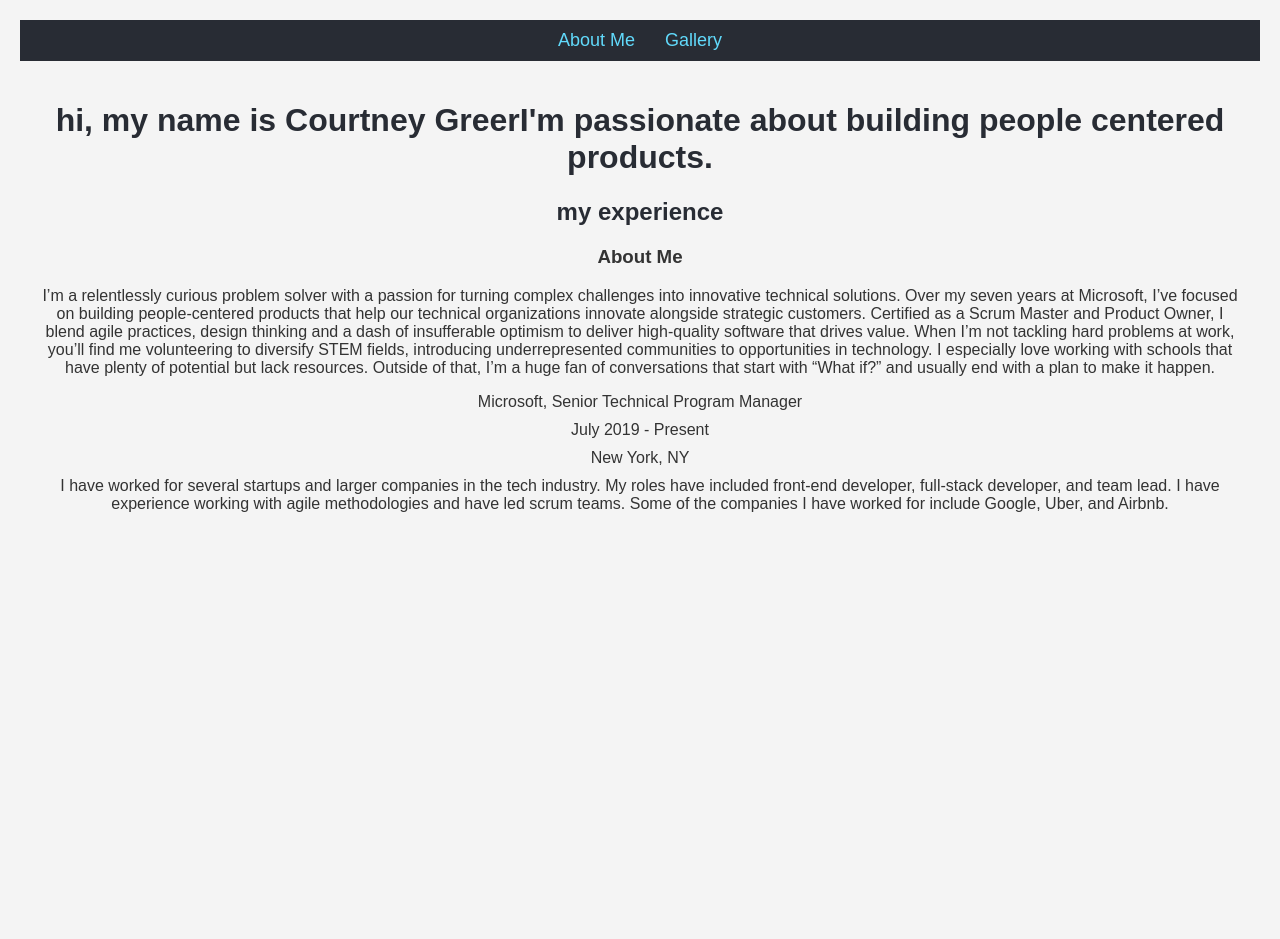
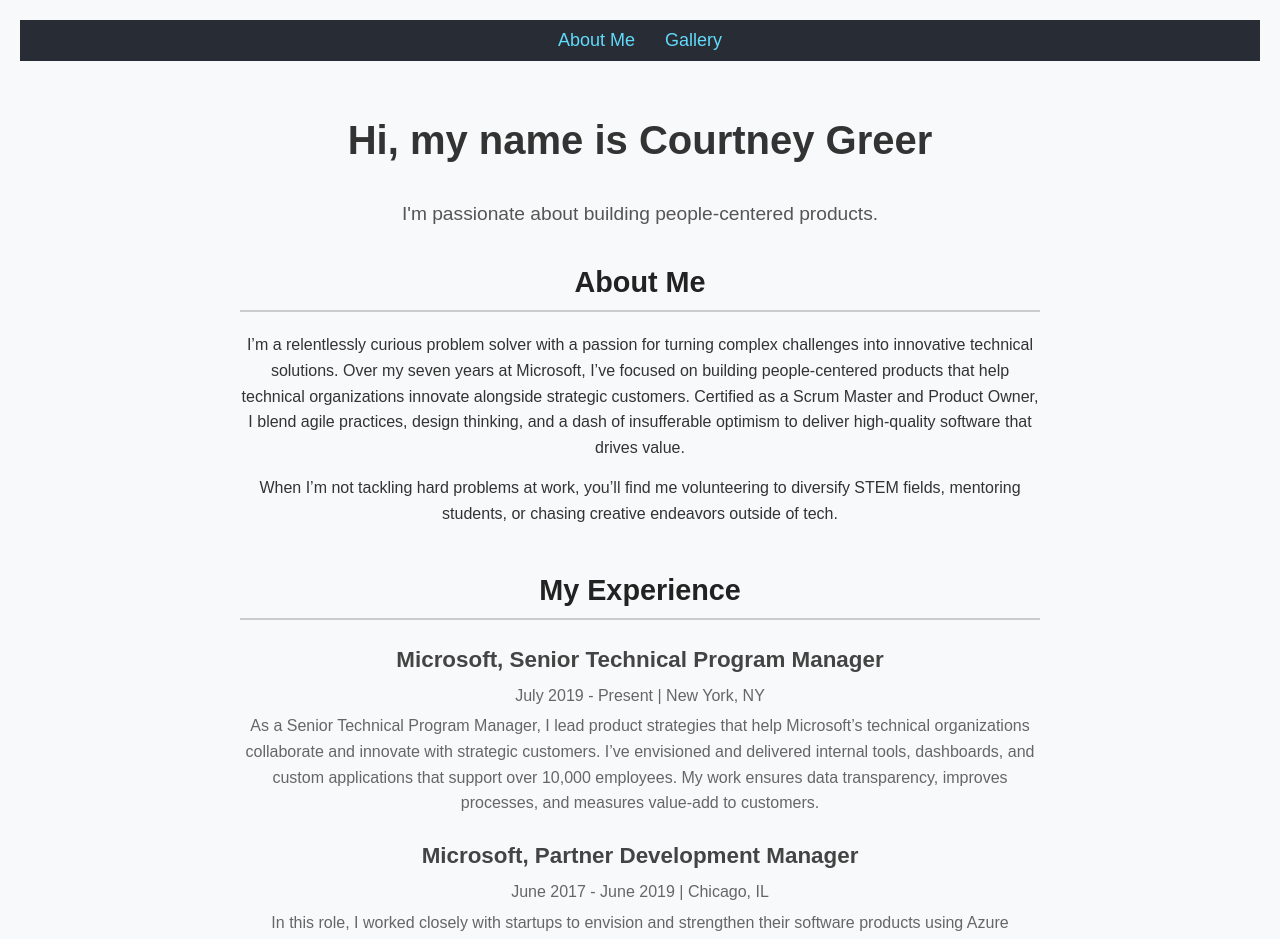
Before and after one commit to greerlcourtney/courtneylgreer-site, a React (Create React App) app: page / in a window 1280 px wide. Shown: the top 939 px of the page. Before the commit the page ends 800 px from the top, so only its background shows below. Built offline with nearby package versions, Linux system fonts and the light colour scheme.

Commit message:
adding resume detail and styling

```diff
--- /dev/null
+++ b/src/components/AboutMe.css
@@ -0,0 +1,64 @@
+/* General page styling */
+body {
+    font-family: 'Arial', sans-serif;
+    background-color: #f8f9fa;
+    margin: 0;
+    color: #333;
+  }
+
+  .about-page {
+    padding: 20px;
+    max-width: 800px;
+    margin: 0 auto;
+    line-height: 1.6;
+  }
+
+  /* Header styling */
+  .about-header {
+    text-align: center;
+    margin-bottom: 30px;
+  }
+
+  .about-header h1 {
+    font-size: 2.5rem;
+    color: #333;
+  }
+
+  .about-header p {
+    font-size: 1.2rem;
+    color: #555;
+    margin-top: 10px;
+  }
+
+  /* Section styling */
+  .about-section, .experience-section {
+    margin-bottom: 40px;
+  }
+
+  .about-section h2, .experience-section h2 {
+    font-size: 1.8rem;
+    color: #222;
+    margin-bottom: 20px;
+    border-bottom: 2px solid #ccc;
+    padding-bottom: 5px;
+  }
+
+  .about-section p {
+    margin: 15px 0;
+  }
+
+  .experience {
+    margin-bottom: 20px;
+  }
+
+  .experience h3 {
+    font-size: 1.4rem;
+    margin-bottom: 5px;
+    color: #444;
+  }
+
+  .experience p {
+    font-size: 1rem;
+    margin: 5px 0;
+    color: #666;
+  }
--- a/src/components/AboutMe.js
+++ b/src/components/AboutMe.js
@@ -1,20 +1,59 @@
 import React from 'react';
+import './AboutMe.css';
 
 function AboutMe() {
   return (
-    <div className="about-me">
-      <h1>hi, my name is Courtney GreerI'm passionate about building people centered products.</h1>
-      <h2>my experience</h2>
-      <h3>About Me </h3>
-      <p>I’m a relentlessly curious problem solver with a passion for turning complex challenges into innovative technical solutions. Over my seven years at Microsoft, I’ve focused on building people-centered products that help our technical organizations innovate alongside strategic customers. Certified as a Scrum Master and Product Owner, I blend agile practices, design thinking and a dash of insufferable optimism to deliver high-quality software that drives value.
-        When I’m not tackling hard problems at work, you’ll find me volunteering to diversify STEM fields, introducing underrepresented communities to opportunities in technology. I especially love working with schools that have plenty of potential but lack resources.
-        Outside of that, I’m a huge fan of conversations that start with “What if?” and usually end with a plan to make it happen.</p>
-      <ul>
-        <li>Microsoft, Senior Technical Program Manager</li>
-        <li>July 2019 - Present</li>
-        <li>New York, NY</li>
-        <li>I have worked for several startups and larger companies in the tech industry. My roles have included front-end developer, full-stack developer, and team lead. I have experience working with agile methodologies and have led scrum teams. Some of the companies I have worked for include Google, Uber, and Airbnb.</li>
-      </ul>
+    <div className="about-page">
+      <header className="about-header">
+        <h1>Hi, my name is Courtney Greer</h1>
+        <p>I'm passionate about building people-centered products.</p>
+      </header>
+
+      <section className="about-section">
+        <h2>About Me</h2>
+        <p>
+          I’m a relentlessly curious problem solver with a passion for turning complex challenges into innovative
+          technical solutions. Over my seven years at Microsoft, I’ve focused on building people-centered products that
+          help technical organizations innovate alongside strategic customers. Certified as a Scrum Master and Product
+          Owner, I blend agile practices, design thinking, and a dash of insufferable optimism to deliver high-quality
+          software that drives value.
+        </p>
+        <p>
+          When I’m not tackling hard problems at work, you’ll find me volunteering to diversify STEM fields,
+          mentoring students, or chasing creative endeavors outside of tech.
+        </p>
+      </section>
+
+      <section className="experience-section">
+        <h2>My Experience</h2>
+        <div className="experience">
+          <h3>Microsoft, Senior Technical Program Manager</h3>
+          <p>July 2019 - Present | New York, NY</p>
+          <p>
+            As a Senior Technical Program Manager, I lead product strategies that help Microsoft’s technical
+            organizations collaborate and innovate with strategic customers. I’ve envisioned and delivered internal
+            tools, dashboards, and custom applications that support over 10,000 employees. My work ensures data
+            transparency, improves processes, and measures value-add to customers.
+          </p>
+        </div>
+        <div className="experience">
+          <h3>Microsoft, Partner Development Manager</h3>
+          <p>June 2017 - June 2019 | Chicago, IL</p>
+          <p>
+            In this role, I worked closely with startups to envision and strengthen their software products using Azure
+            solutions. I guided cloud migrations, hosted envisioning sessions, and helped companies scale revenue by
+            leveraging Microsoft’s technologies.
+          </p>
+        </div>
+        <div className="experience">
+          <h3>University of Toledo, IT Technician</h3>
+          <p>2013 - 2017</p>
+          <p>
+            Supported the university’s IT department by troubleshooting technical issues, assisting students and
+            faculty, and maintaining the university’s digital infrastructure.
+          </p>
+        </div>
+      </section>
     </div>
   );
 }
```
